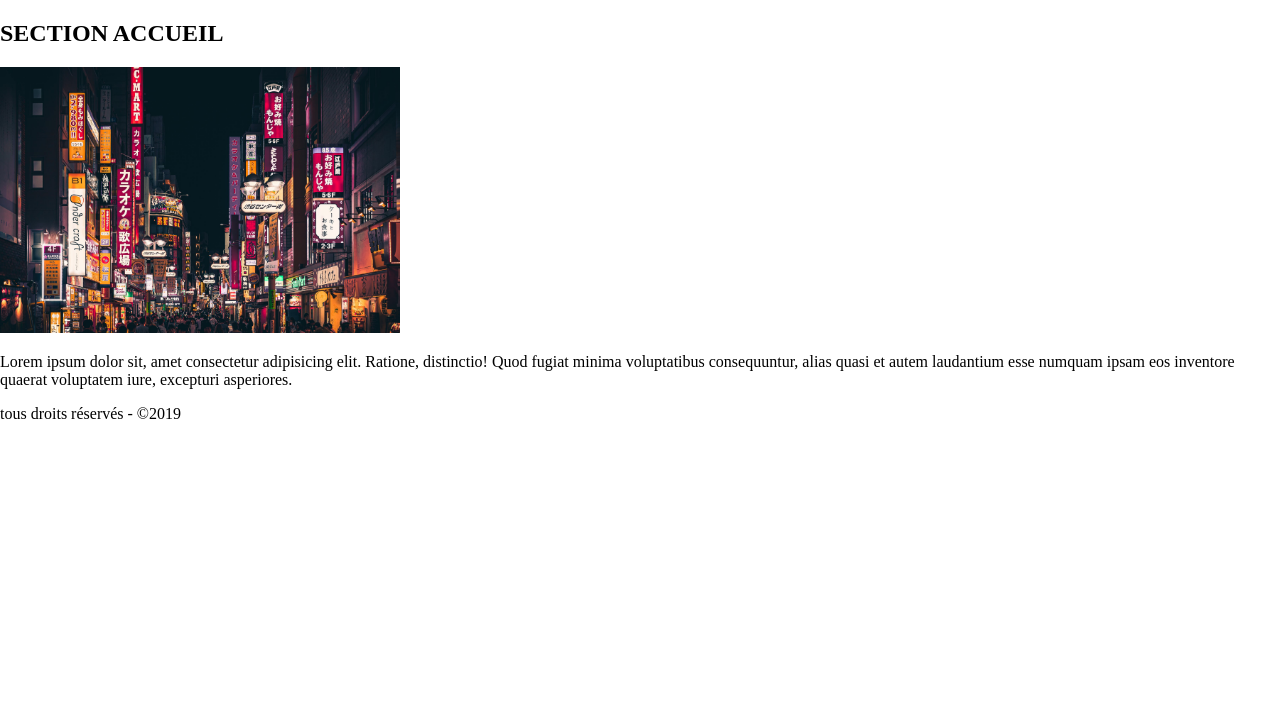
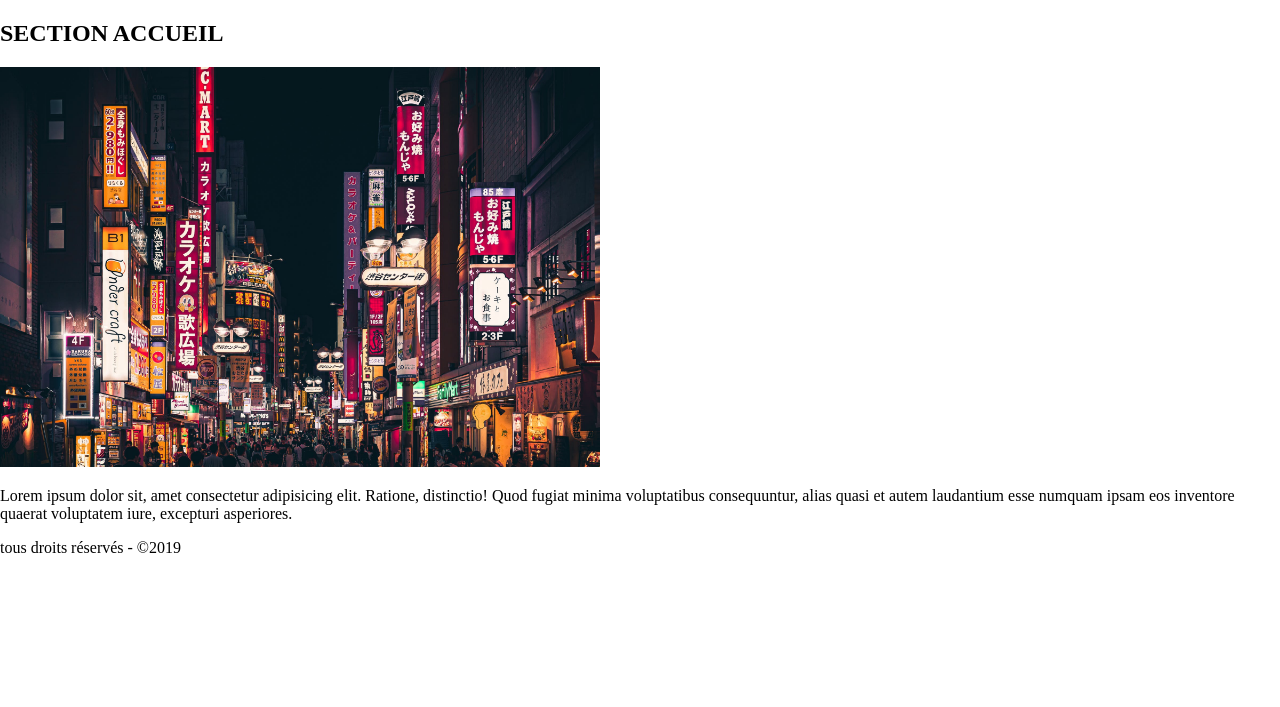
Before and after one commit to wf3-fullstack/cours, a PHP site: page / in a window 1280 px wide. Shown: the part 98-805 px from the top of the page. Run offline with PHP 8.4, Linux system fonts and the light colour scheme; data that the repository does not hold is empty.

Commit message:
correction bug img max-width

```diff
--- a/php02/assets/css/style.css
+++ b/php02/assets/css/style.css
@@ -16,7 +16,7 @@ h1 {
 }
 
 img {
-    max-width:400px;
+    max-width:100%;
     max-height:400px;
 }
 
```
